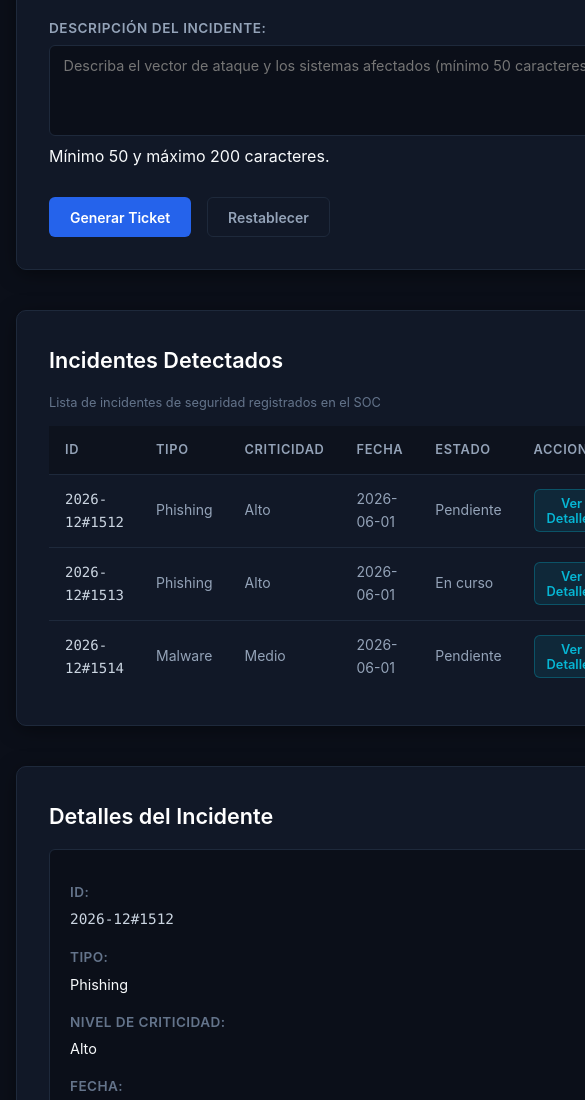
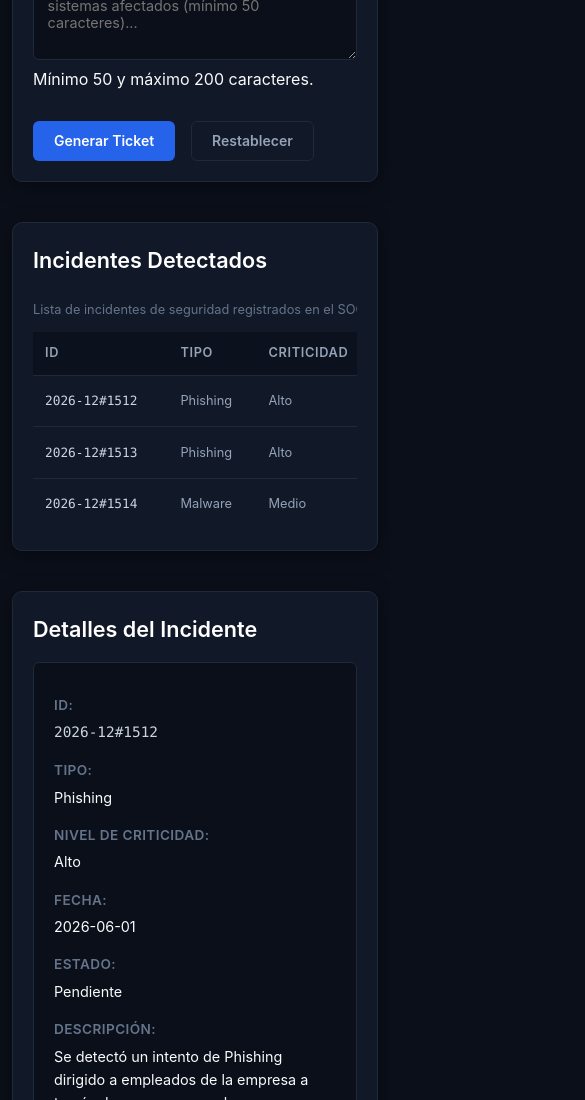
Before and after one commit to Foxy6756/Foxy6756, a plain HTML site: page index.html in a window 390 px wide. Shown: the part 2323-3423 px from the top of the page, 585 px wide, since content can reach past the window. Drawn offline with Linux system fonts and the light colour scheme.

Commit message:
actulizar el codigo html y css

```diff
--- a/style.css
+++ b/style.css
@@ -251,6 +251,7 @@ main {
   display: flex;
   flex-direction: column;
   gap: 2.5rem;
+  min-width: 0; /* Permite que la cuadricula se adapte sin desbordar el movil */
 }
 
 /* Secciones generales */
@@ -392,9 +393,18 @@ h2 {
 /* Tabla de Incidentes */
 .incident-list {
   width: 100%;
+  min-width: 700px; /* Mantiene las columnas legibles antes de activar el scroll */
   border-collapse: collapse;
   margin-top: 1rem;
   font-size: 0.875rem;
+}
+
+/* El desplazamiento pertenece a la tabla, no a toda la tarjeta de incidentes. */
+.table-container {
+  width: 100%;
+  min-width: 0;
+  overflow-x: auto;
+  -webkit-overflow-scrolling: touch;
 }
 
 .incident-list caption {
@@ -477,6 +487,17 @@ footer {
 
 /* Responsive */
 @media (max-width: 768px) {
+  /* Reduce el espacio exterior para aprovechar mejor el ancho del telefono. */
+  body {
+    padding: 1rem 0.75rem;
+  }
+
+  header,
+  section,
+  .sidebar-services {
+    padding: 1.25rem;
+  }
+
   .layout-container {
     grid-template-columns: 1fr;
   }
@@ -500,8 +521,17 @@ footer {
     margin-top: 0.75rem;
   }
 
-  /* Scroll horizontal para la tabla en móviles */
-  section#incidentes {
-    overflow-x: auto;
+  /* La tabla se desplaza horizontalmente sin deformar la seccion. */
+  .table-container {
+    margin-right: -0.25rem;
+  }
+
+  .incident-list {
+    font-size: 0.8rem;
+  }
+
+  .incident-list th,
+  .incident-list td {
+    padding: 0.7rem 0.75rem;
   }
 }
```
Also changed, not shown: index.html (+2 -2 lines).
